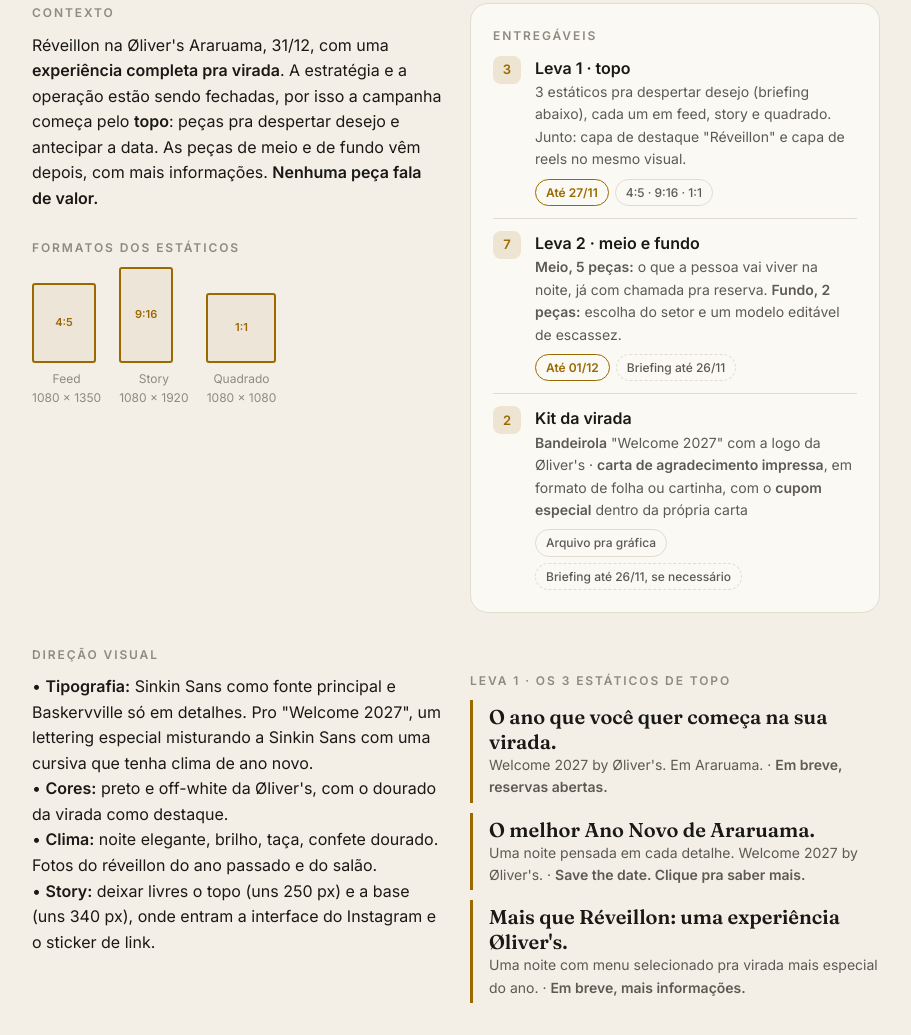
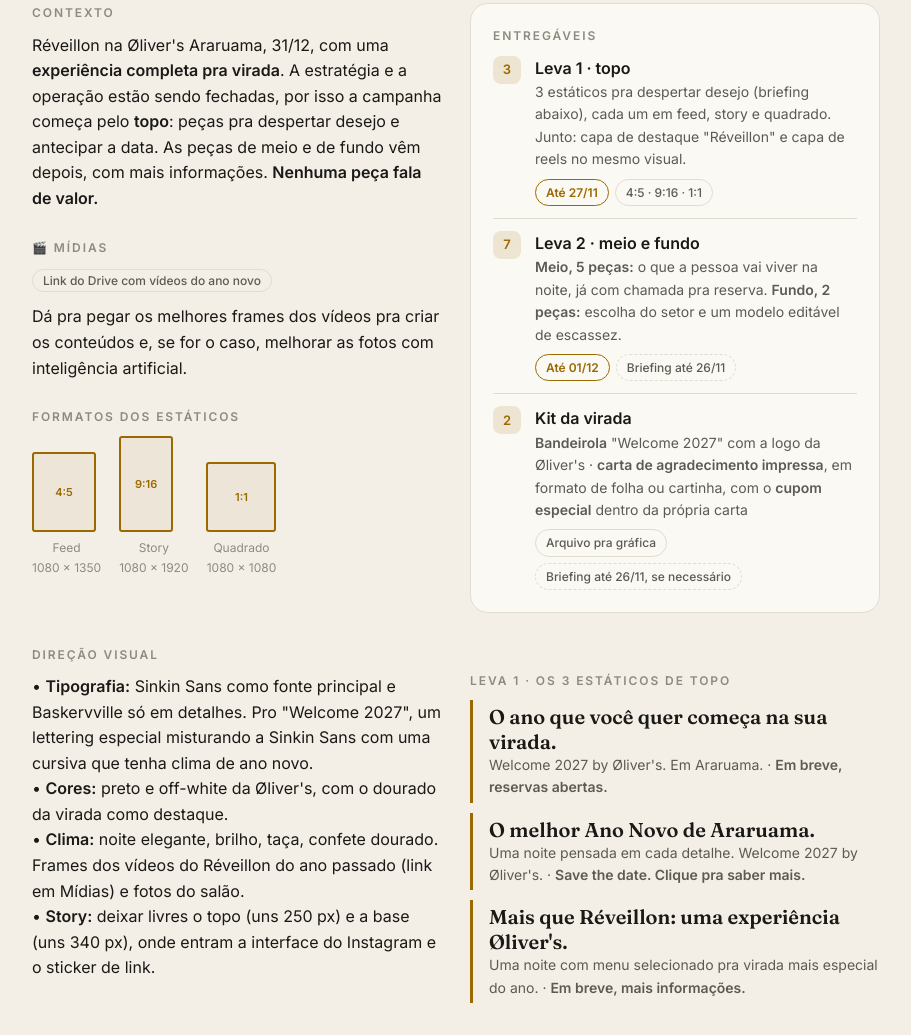
Before and after one commit to dev-seven7/demandas-design-fim-de-ano, a plain HTML site: page index.html in a window 1280 px wide. Shown: the part 3616-4651 px from the top of the page, without its empty margins (184-1095 px from the left). Drawn offline with Linux system fonts and the light colour scheme.

Commit message:
Julia · Réveillon: link do Drive com vídeos do ano novo
Co-Authored-By: Claude Opus 5.5 <noreply@anthropic.com>

```diff
--- a/index.html
+++ b/index.html
@@ -211,6 +211,11 @@
           <p>Réveillon na Øliver's Araruama, 31/12, com uma <strong>experiência completa pra virada</strong>. A estratégia e a operação estão sendo fechadas, por isso a campanha começa pelo <strong>topo</strong>: peças pra despertar desejo e antecipar a data. As peças de meio e de fundo vêm depois, com mais informações. <strong>Nenhuma peça fala de valor.</strong></p>
         </div>
         <div class="block">
+          <h3>🎬 Mídias</h3>
+          <p><a class="chip" href="https://drive.google.com/drive/folders/1STuKEiC9GxaHz6IkLAilTcsdaWgvb8yL" target="_blank" rel="noopener">Link do Drive com vídeos do ano novo</a></p>
+          <p>Dá pra pegar os melhores frames dos vídeos pra criar os conteúdos e, se for o caso, melhorar as fotos com inteligência artificial.</p>
+        </div>
+        <div class="block">
           <h3>Formatos dos estáticos</h3>
           <div class="scale">
             <div><div class="frame" style="width:64px;height:80px">4:5</div><div class="cap">Feed<br>1080 × 1350</div></div>
@@ -236,7 +241,7 @@
         <h3>Direção visual</h3>
         <p>• <b>Tipografia:</b> Sinkin Sans como fonte principal e Baskervville só em detalhes. Pro "Welcome 2027", um lettering especial misturando a Sinkin Sans com uma cursiva que tenha clima de ano novo.<br>
         • <b>Cores:</b> preto e off-white da Øliver's, com o dourado da virada como destaque.<br>
-        • <b>Clima:</b> noite elegante, brilho, taça, confete dourado. Fotos do réveillon do ano passado e do salão.<br>
+        • <b>Clima:</b> noite elegante, brilho, taça, confete dourado. Frames dos vídeos do Réveillon do ano passado (link em Mídias) e fotos do salão.<br>
         • <b>Story:</b> deixar livres o topo (uns 250 px) e a base (uns 340 px), onde entram a interface do Instagram e o sticker de link.</p>
       </div>
       <div class="block">
```
